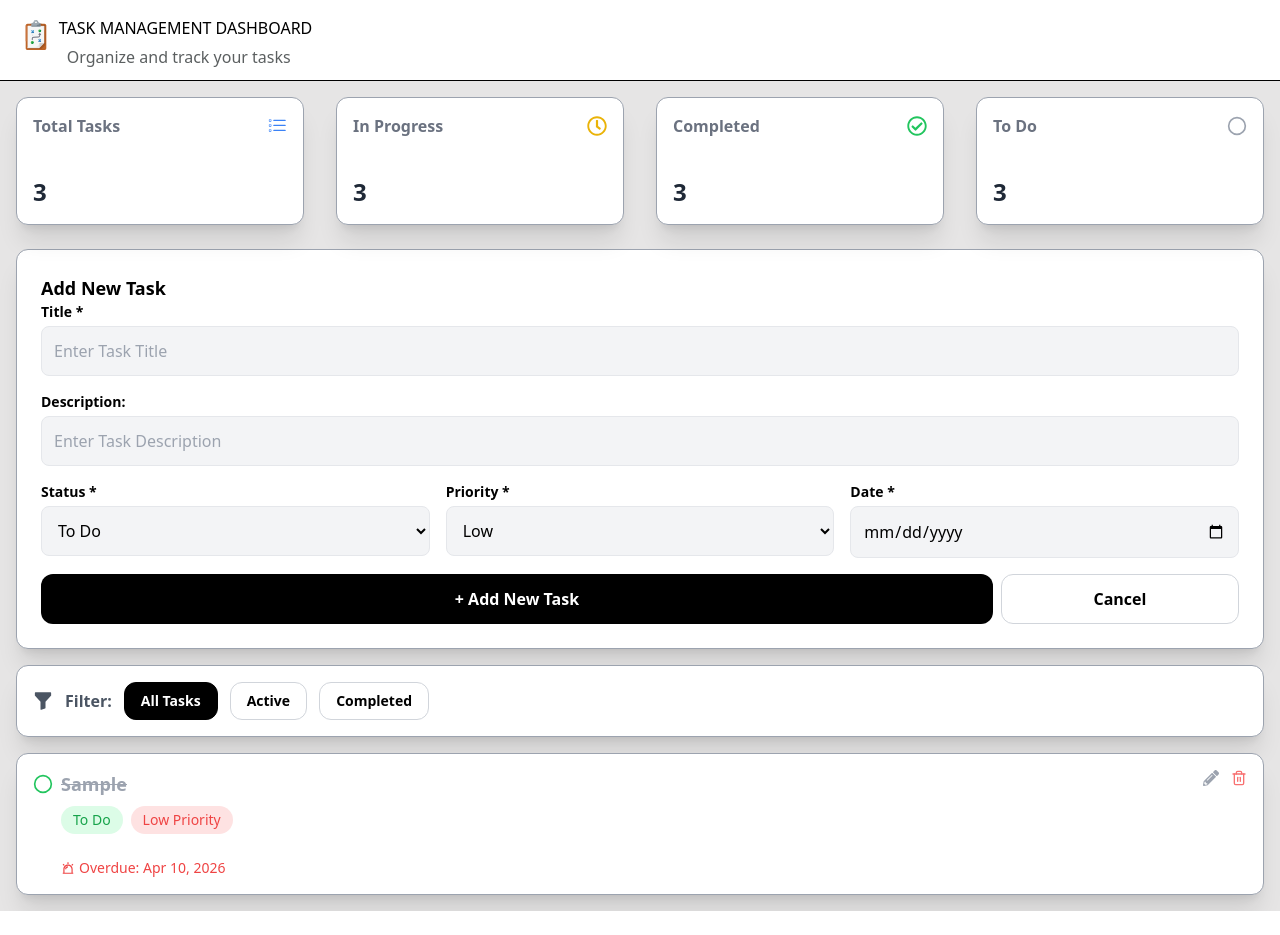
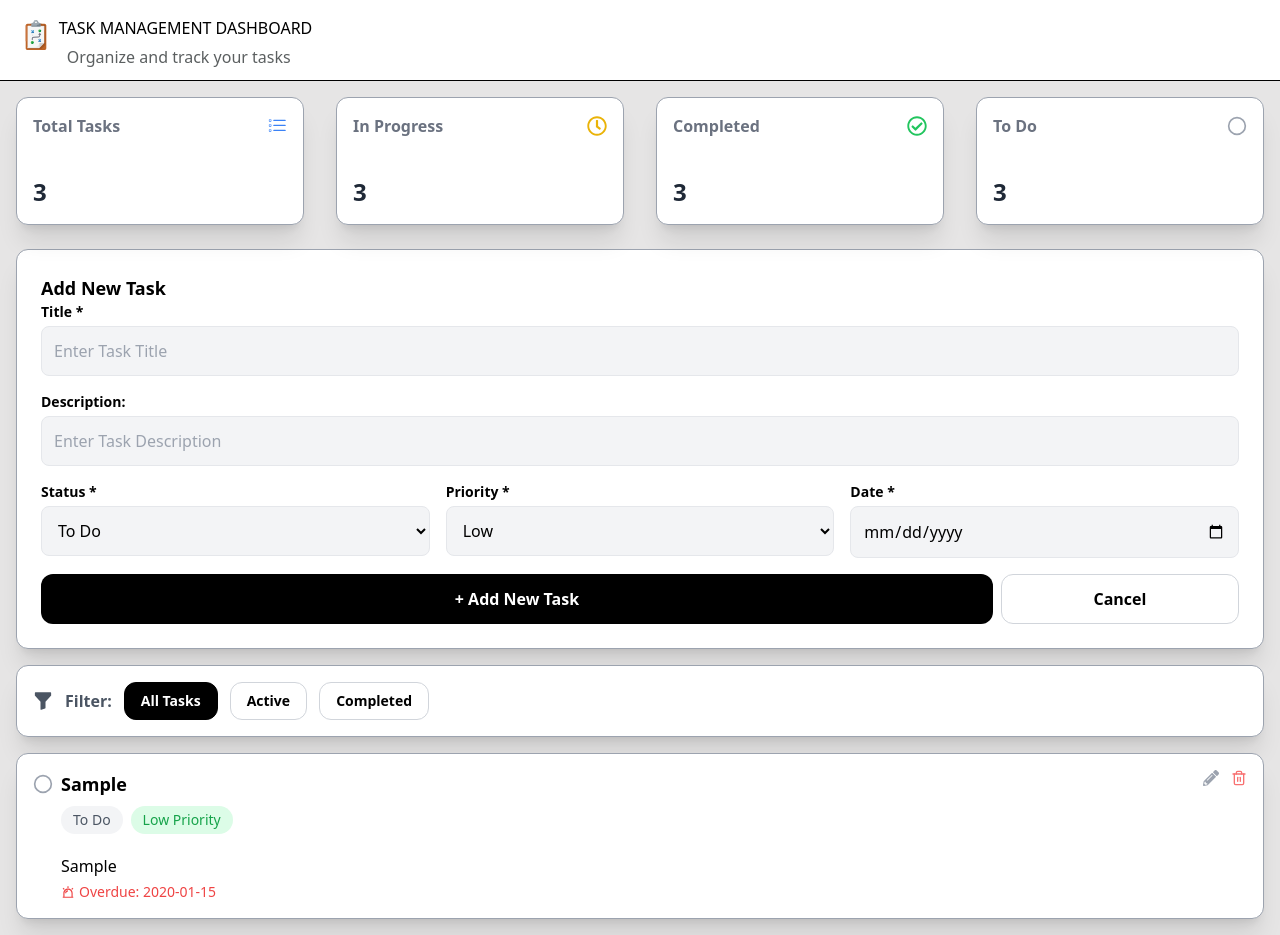
Before and after one commit to Raghavendra0416/Task-Management-Dashboard-using-React-and-Redux, a React (Vite) app: page / in a window 1280 px wide. Both pictures are taken after typing "Sample", "Sample", "2020-01-15" into the empty fields and a click on the button "+ Add New Task". Before the commit the page ends 911 px from the top, so only its background shows below. Built offline with nearby package versions, Linux system fonts and the light colour scheme.

Commit message:
Added conditional Styling

```diff
--- a/src/Components/Tasks.jsx
+++ b/src/Components/Tasks.jsx
@@ -6,14 +6,15 @@ import { FiCircle } from "react-icons/fi"; // Circle - To-Do
 import { FiCheckCircle } from "react-icons/fi"; // Check - Completed
 
 export default function Tasks({ filteredTasks }) {
+
     const status = {
-        "to-do": "To Do",
-        "progress": "In Progress",
-        "completed": "Completed",
+        "to-do": { name: "To Do", icon: FiCircle, iconClass: "text-gray-400", text: "text-gray-600", bg: "bg-gray-100" },
+        "progress": { name: "In Progress", icon: FaRegClock, iconClass: "text-yellow-400", text: "text-yellow-600", bg: "bg-yellow-100" },
+        "completed": { name: "Completed", icon: FiCheckCircle, iconClass: "text-green-400", text: "text-green-600", bg: "bg-green-100", strike: "line-through text-gray-400" },
 
-        "low": "Low Priority",
-        "medium": "Medium Priority",
-        "high": "High Priority",
+        "low": { name: "Low Priority", text: "text-green-600", bg: "bg-green-100" },
+        "medium": { name: "Medium Priority", text: "text-yellow-600", bg: "bg-yellow-100" },
+        "high": { name: "High Priority", text: " text-red-500", bg: "bg-red-100" },
     }
 
 
@@ -21,25 +22,27 @@ export default function Tasks({ filteredTasks }) {
         <>
             <div className="px-4 py-2">
                 {filteredTasks.map((task) => {
+                    const stat = status[task.status];
+                    const prio = status[task.priority];
                     return (
                         <div key={task.id} className="bg-white rounded-xl p-4 shadow-xl border border-gray-400 flex justify-between gap-3 mb-2">
                             <div className='flex flex-col gap-2'>
 
                                 <div className='flex flex-row gap-2 items-center'>
-                                    {<FiCircle className='text-xl text-green-500' />}
-                                    <p className='font-semibold text-gray-400 text-lg line-through'>{task.title}</p>
+                                    <stat.icon className={`text-xl ${stat.iconClass}`} />
+                                    <p className={`font-semibold text-lg ${stat.strike}`}>{task.title}</p>
                                 </div>
 
                                 <div className='flex flex-row gap-2 ml-7'>
-                                    <p className='bg-green-100 text-green-600 px-3 py-1 rounded-full text-sm font-medium'>{status[task.status]}</p>
-                                    <p className='bg-red-100 text-red-500 px-3 py-1 rounded-full text-sm font-medium'>{status[task.priority]}</p>
+                                    <p className={`${stat.text} ${stat.bg}  px-3 py-1 rounded-full text-sm font-medium`}>{stat.name}</p>
+                                    <p className={`${prio.text} ${prio.bg}  px-3 py-1 rounded-full text-sm font-medium`}>{prio.name}</p>
                                 </div>
 
                                 <div className='ml-7 flex flex-col gap-1 mt-3'>
-                                    <p className='text-gray-600 text-sm'>{status[task.description]}</p>
+                                    <p className={`text-base ${stat.strike}`}>{task.description}</p>
                                     <div className='flex items-center gap-1'>
                                         <RiAlarmWarningLine className='text-red-500 text-sm' />
-                                        <p className='text-sm text-red-500'>Overdue: Apr 10, 2026</p>
+                                        <p className='text-sm text-red-500'>Overdue: {task.date}</p>
                                     </div>
                                 </div>
 
```
